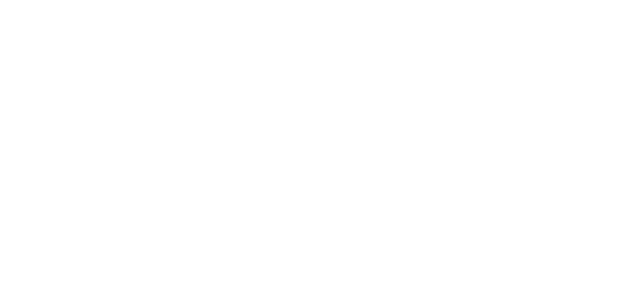
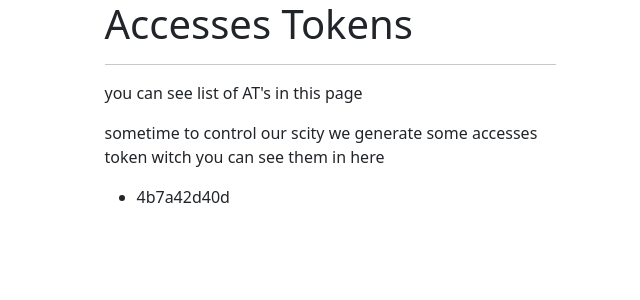
Before and after one commit to obeidarash/scam, a Django app: page /at in a window 1280 px wide. Before the commit the part shown is empty. Shown: the top 300 px of the page, without its empty margins (310-950 px from the left). Run offline with Django 4.2, Linux system fonts and the light colour scheme; data comes from the database, SQL or seed files in the repository; both versions use the stored data as it was after the commit; parts of the project's set-up code (start-up, migrations or seed data) failed here and were passed over; some libraries are stand-ins or nearby versions.

Commit message:
show accesses tokens list in the at.html paga

```diff
--- a/access_token/views.py
+++ b/access_token/views.py
@@ -1,12 +1,18 @@
 from django.shortcuts import render, redirect
 from django.contrib.auth.decorators import login_required
+from .models import AccessToken
 import uuid
 from access_token.models import AccessToken
 from django.contrib import messages
 
 
 def at(request):
-    return render(request, 'at/at.html', context={})
+    at_list = AccessToken.objects.filter(by_superuser=True)
+    print(at_list)
+    context = {
+        'at_list': at_list,
+    }
+    return render(request, 'at/at.html', context)
 
 
 @login_required(login_url='/login')
--- a/financial/views.py
+++ b/financial/views.py
@@ -39,17 +39,14 @@ def withdraw(request):
     # check withdraw status to prevent user send multiple request
     is_withdraw_exist_approved = Withdraw.objects.is_withdraw_exist_approved(request.user)
 
-
-
     # get list of withdraws
     withdraw_list = Withdraw.objects.filter(user=request.user)
-
 
     context = {
         'is_withdraw_ok': is_withdraw_ok,
         'withdraw_form': withdraw_form,
         'is_withdraw_exist_approved': is_withdraw_exist_approved,
-        'withdraw_list': withdraw_list
+        'withdraw_list': withdraw_list,
     }
 
     return render(request, 'financial/withdraw.html', context)
--- a/templates/at/at.html
+++ b/templates/at/at.html
@@ -1,11 +1,40 @@
 {# todo: list of aceesses token that doesnt belong to anyone #}
+{% load static %}
 <!DOCTYPE html>
 <html lang="en">
 <head>
     <meta charset="UTF-8">
-    <title>Accesses Tokens list</title>
+    <meta name="robots" content="noindex">
+    <meta name="googlebot" content="noindex">
+    <link rel="stylesheet" href="{% static 'css/bootstrap.css' %}">
+    <title>Accesses Tokens</title>
 </head>
 <body>
+<div class="container">
+    <div class="row justify-content-md-center">
+        <div class="col col-lg-2"></div>
+        <div class="col-md-5">
+            <h1>Accesses Tokens</h1>
+            <hr>
+            <p>you can see list of AT's in this page</p>
+            <p>sometime to control our scity we generate some accesses token
+                witch you can see them in here</p>
+            <p></p>
 
+            {% if at_list %}
+                <ul>
+                    {% for at in at_list %}
+                        <li>{{ at.access_token }}</li>
+                    {% endfor %}
+                </ul>
+            {% else %}
+                <p>no token available</p>
+            {% endif %}
+
+
+        </div><!-- /col-md-5 Center of the site-->
+        <div class="col col-lg-2"></div>
+    </div><!-- /row justify-content-md-center -->
+</div><!-- /container -->
 </body>
 </html>
--- a/templates/financial/withdraw.html
+++ b/templates/financial/withdraw.html
@@ -12,9 +12,6 @@
             <button type="button" class="btn-close" data-bs-dismiss="alert" aria-label="Close"></button>
         </div>
     {% endfor %}
-    {% if check_withdraw_status %}
-
-    {% endif %}
 
     {% if is_withdraw_ok and not is_withdraw_exist_approved %}
         <form action="{% url 'financial:withdraw' %}" method="POST">
@@ -53,7 +50,7 @@
                         {% if withdraw.hash is None %}
                             -
                         {% else %}
-                        {{ withdraw.hash }}
+                            {{ withdraw.hash }}
                         {% endif %}
                     </td>
                     <td>{{ withdraw.date }}</td>
--- a/users/views.py
+++ b/users/views.py
@@ -74,6 +74,7 @@ def signup(request):
         if register_form.is_valid():
             email = register_form.cleaned_data.get('email')
             password = register_form.cleaned_data.get('password')
+            # fullname = register_form.cleaned_data.get('fullname')
             access_token = register_form.cleaned_data.get('access_token')
             User.objects.create_user(username=email, email=email, password=password)
 
```
Also changed, not shown: users/forms.py (+9 -0 lines), db.sqlite3.
